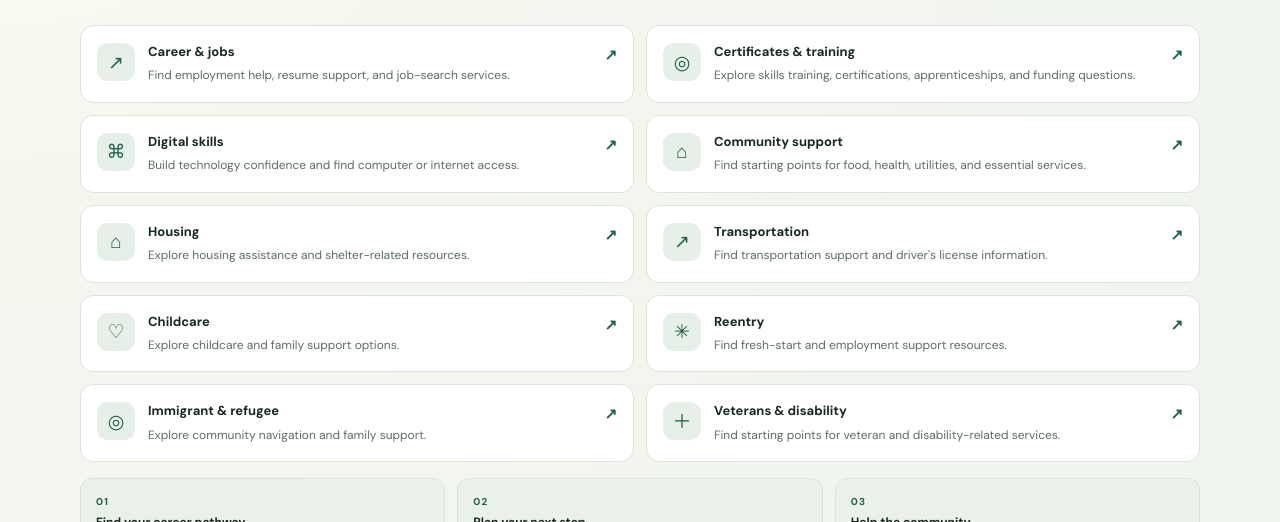
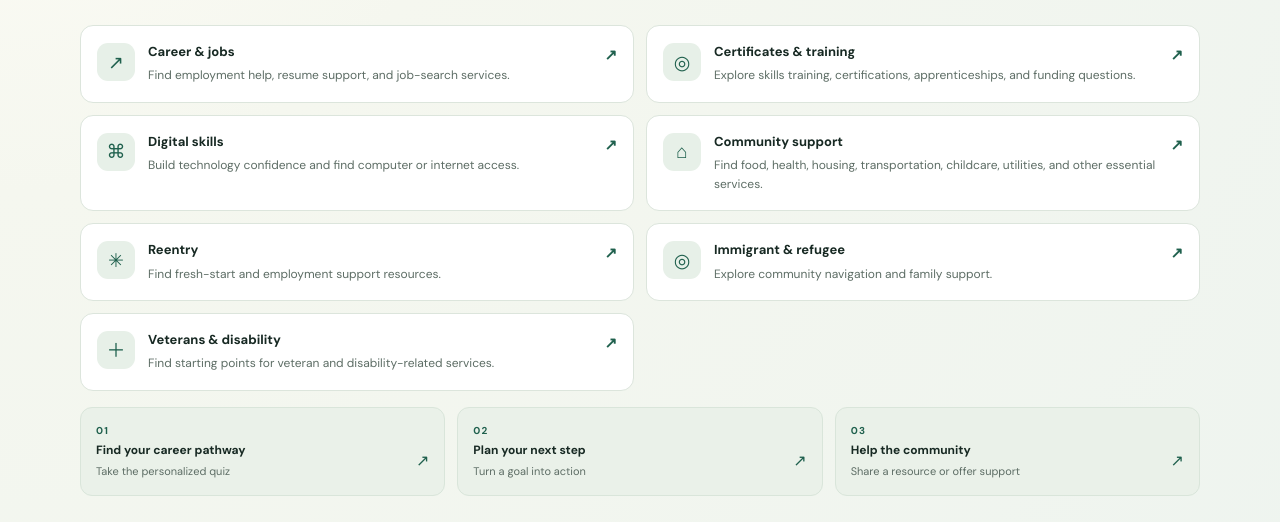
Before and after one commit to Mirathemystical/brigde-kc-, a website: page index.html in a window 1280 px wide. Both pictures are taken after a click on the link "Explore training". Shown: the part 328-850 px from the top of the page. Drawn offline with Linux system fonts and the light colour scheme.

Commit message:
Group housing, transportation, and childcare under community support

```diff
--- a/index.html
+++ b/index.html
@@ -64,10 +64,7 @@
         <a class="home-category-card" href="career-jobs.html"><span class="home-category-icon" aria-hidden="true">↗</span><span class="home-category-card-copy"><b>Career & jobs</b><small>Find employment help, resume support, and job-search services.</small></span><span class="home-category-arrow" aria-hidden="true">↗</span></a>
         <a class="home-category-card" href="certificates-training.html"><span class="home-category-icon" aria-hidden="true">◎</span><span class="home-category-card-copy"><b>Certificates & training</b><small>Explore skills training, certifications, apprenticeships, and funding questions.</small></span><span class="home-category-arrow" aria-hidden="true">↗</span></a>
         <a class="home-category-card" href="digital-skills.html"><span class="home-category-icon" aria-hidden="true">⌘</span><span class="home-category-card-copy"><b>Digital skills</b><small>Build technology confidence and find computer or internet access.</small></span><span class="home-category-arrow" aria-hidden="true">↗</span></a>
-        <a class="home-category-card" href="community-support.html"><span class="home-category-icon" aria-hidden="true">⌂</span><span class="home-category-card-copy"><b>Community support</b><small>Find starting points for food, health, utilities, and essential services.</small></span><span class="home-category-arrow" aria-hidden="true">↗</span></a>
-        <a class="home-category-card" href="housing.html"><span class="home-category-icon" aria-hidden="true">⌂</span><span class="home-category-card-copy"><b>Housing</b><small>Explore housing assistance and shelter-related resources.</small></span><span class="home-category-arrow" aria-hidden="true">↗</span></a>
-        <a class="home-category-card" href="transportation.html"><span class="home-category-icon" aria-hidden="true">↗</span><span class="home-category-card-copy"><b>Transportation</b><small>Find transportation support and driver's license information.</small></span><span class="home-category-arrow" aria-hidden="true">↗</span></a>
-        <a class="home-category-card" href="childcare.html"><span class="home-category-icon" aria-hidden="true">♡</span><span class="home-category-card-copy"><b>Childcare</b><small>Explore childcare and family support options.</small></span><span class="home-category-arrow" aria-hidden="true">↗</span></a>
+        <a class="home-category-card" href="community-support.html"><span class="home-category-icon" aria-hidden="true">⌂</span><span class="home-category-card-copy"><b>Community support</b><small>Find food, health, housing, transportation, childcare, utilities, and other essential services.</small></span><span class="home-category-arrow" aria-hidden="true">↗</span></a>
         <a class="home-category-card" href="reentry.html"><span class="home-category-icon" aria-hidden="true">✳</span><span class="home-category-card-copy"><b>Reentry</b><small>Find fresh-start and employment support resources.</small></span><span class="home-category-arrow" aria-hidden="true">↗</span></a>
         <a class="home-category-card" href="immigrant-refugee.html"><span class="home-category-icon" aria-hidden="true">◎</span><span class="home-category-card-copy"><b>Immigrant & refugee</b><small>Explore community navigation and family support.</small></span><span class="home-category-arrow" aria-hidden="true">↗</span></a>
         <a class="home-category-card" href="veterans-disability.html"><span class="home-category-icon" aria-hidden="true">＋</span><span class="home-category-card-copy"><b>Veterans & disability</b><small>Find starting points for veteran and disability-related services.</small></span><span class="home-category-arrow" aria-hidden="true">↗</span></a>
```
